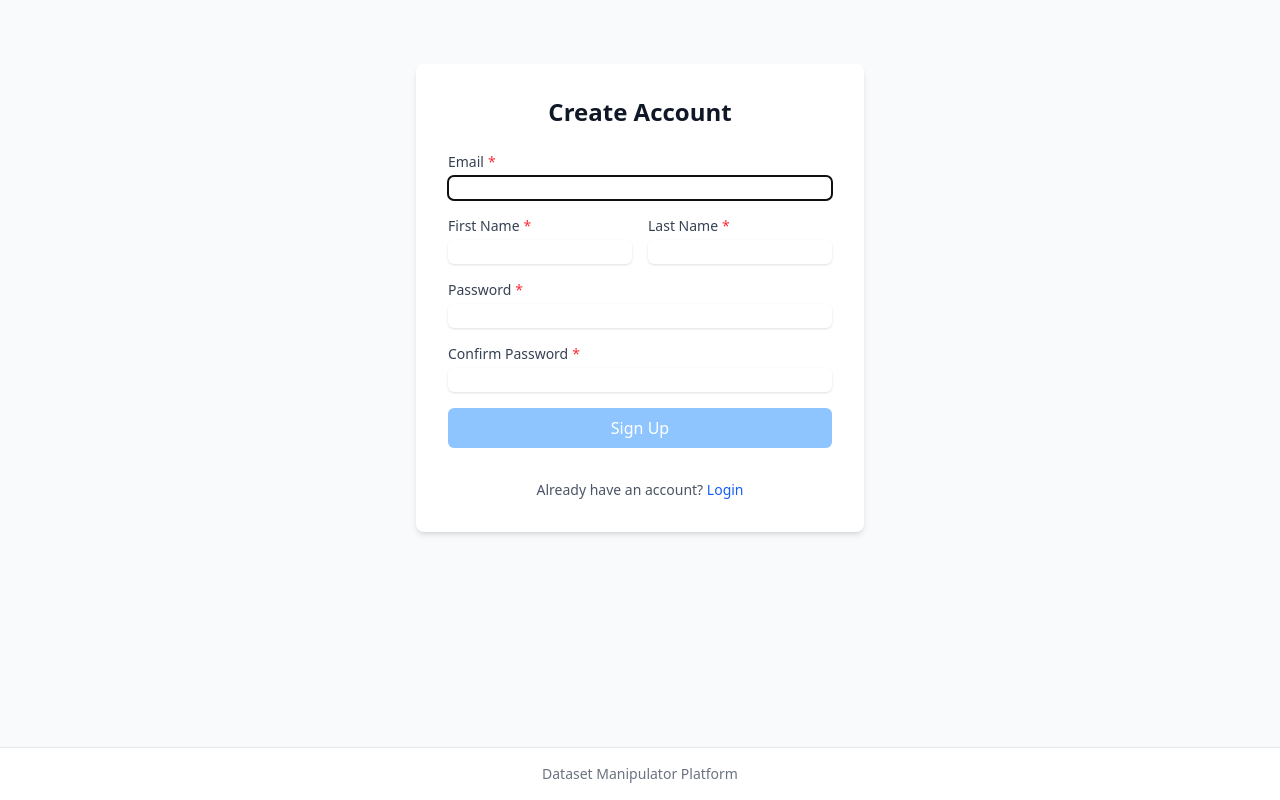
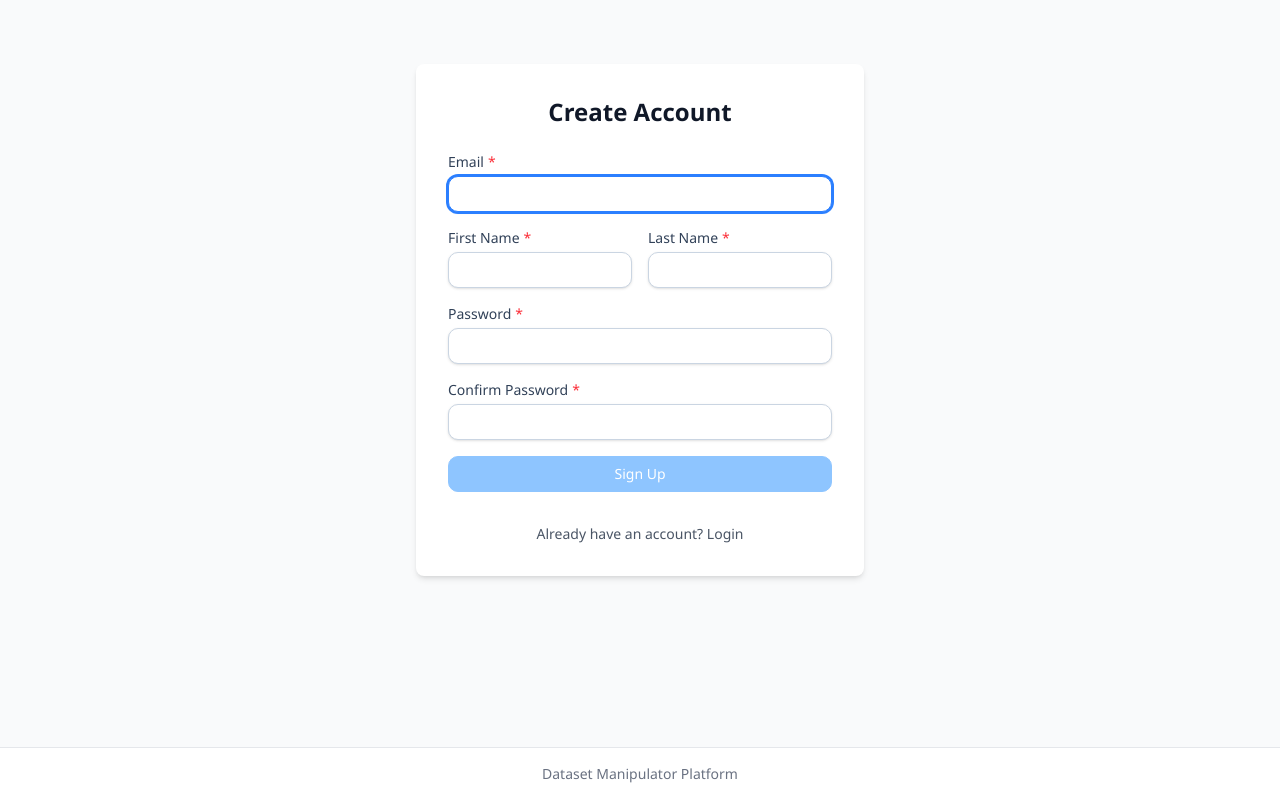
Before and after one commit to PcNerd9/Record-Manipulator-FE, a React (Vite) app: page /register in a window 1280 px wide. Built offline with nearby package versions, Linux system fonts and the light colour scheme; no server answers.

Commit message:
✨ feat: design tokens + shared primitives

```diff
--- a/src/components/common/Button.tsx
+++ b/src/components/common/Button.tsx
@@ -5,7 +5,7 @@
 
 import { ButtonHTMLAttributes, forwardRef } from 'react'
 
-export type ButtonVariant = 'primary' | 'secondary' | 'danger' | 'outline'
+export type ButtonVariant = 'primary' | 'secondary' | 'danger' | 'outline' | 'ghost'
 export type ButtonSize = 'sm' | 'md' | 'lg'
 
 export interface ButtonProps extends ButtonHTMLAttributes<HTMLButtonElement> {
@@ -17,19 +17,21 @@
 
 const variantStyles: Record<ButtonVariant, string> = {
   primary:
-    'bg-blue-600 text-white hover:bg-blue-700 focus:ring-blue-500 disabled:bg-blue-300',
+    'bg-blue-700 text-white border border-blue-700 hover:bg-blue-800 hover:border-blue-800 focus:ring-blue-500 disabled:bg-blue-300 disabled:border-blue-300',
   secondary:
-    'bg-gray-200 text-gray-900 hover:bg-gray-300 focus:ring-gray-500 disabled:bg-gray-100',
+    'bg-slate-100 text-slate-800 border border-slate-300 hover:bg-slate-200 hover:border-slate-400 focus:ring-slate-500 disabled:bg-slate-100 disabled:text-slate-400 disabled:border-slate-200',
   danger:
-    'bg-red-600 text-white hover:bg-red-700 focus:ring-red-500 disabled:bg-red-300',
+    'bg-red-700 text-white border border-red-700 hover:bg-red-800 hover:border-red-800 focus:ring-red-500 disabled:bg-red-300 disabled:border-red-300',
   outline:
-    'border-2 border-gray-300 text-gray-700 hover:bg-gray-50 focus:ring-gray-500 disabled:border-gray-200 disabled:text-gray-400',
+    'bg-white border border-slate-300 text-slate-700 hover:bg-slate-50 hover:border-slate-400 focus:ring-slate-500 disabled:border-slate-200 disabled:text-slate-400',
+  ghost:
+    'bg-transparent border border-transparent text-slate-700 hover:bg-slate-100 focus:ring-slate-500 disabled:text-slate-400',
 }
 
 const sizeStyles: Record<ButtonSize, string> = {
-  sm: 'px-3 py-1.5 text-sm',
-  md: 'px-4 py-2 text-base',
-  lg: 'px-6 py-3 text-lg',
+  sm: 'h-8 px-3 text-sm',
+  md: 'h-9 px-4 text-sm',
+  lg: 'h-11 px-5 text-base',
 }
 
 export const Button = forwardRef<HTMLButtonElement, ButtonProps>(
@@ -47,7 +49,7 @@
     ref
   ) => {
     const baseStyles =
-      'inline-flex items-center justify-center font-medium rounded-md focus:outline-none focus:ring-2 focus:ring-offset-2 transition-colors duration-200 disabled:cursor-not-allowed'
+      'inline-flex items-center justify-center gap-2 font-medium rounded-md focus:outline-none focus:ring-2 focus:ring-offset-2 focus:ring-offset-white transition-colors duration-150 disabled:cursor-not-allowed whitespace-nowrap'
 
     const variantStyle = variantStyles[variant]
     const sizeStyle = sizeStyles[size]
@@ -63,7 +65,7 @@
       >
         {isLoading && (
           <svg
-            className="animate-spin -ml-1 mr-2 h-4 w-4"
+            className="animate-spin h-4 w-4"
             xmlns="http://www.w3.org/2000/svg"
             fill="none"
             viewBox="0 0 24 24"
--- a/src/components/common/Input.tsx
+++ b/src/components/common/Input.tsx
@@ -29,9 +29,9 @@
     const hasError = !!error
 
     const baseInputStyles =
-      'block rounded-md border-gray-300 shadow-sm focus:border-blue-500 focus:ring-blue-500 transition-colors duration-200'
+      'block h-9 rounded-md border border-slate-300 bg-white px-3 text-sm text-slate-900 shadow-sm transition-colors duration-150 placeholder:text-slate-400 focus:outline-none focus:ring-2 focus:ring-blue-500 focus:border-blue-500 disabled:bg-slate-100 disabled:text-slate-500 disabled:border-slate-200'
     const errorInputStyles = hasError
-      ? 'border-red-300 focus:border-red-500 focus:ring-red-500'
+      ? 'border-red-400 focus:border-red-500 focus:ring-red-500'
       : ''
     const widthStyles = fullWidth ? 'w-full' : ''
 
@@ -40,7 +40,7 @@
         {label && (
           <label
             htmlFor={inputId}
-            className="block text-sm font-medium text-gray-700 mb-1"
+            className="mb-1 block text-sm font-medium text-slate-700"
           >
             {label}
             {props.required && <span className="text-red-500 ml-1">*</span>}
@@ -61,14 +61,14 @@
         {error && (
           <p
             id={`${inputId}-error`}
-            className="mt-1 text-sm text-red-600"
+            className="mt-1 text-xs font-medium text-red-600"
             role="alert"
           >
             {error}
           </p>
         )}
         {helperText && !error && (
-          <p id={`${inputId}-helper`} className="mt-1 text-sm text-gray-500">
+          <p id={`${inputId}-helper`} className="mt-1 text-xs text-slate-500">
             {helperText}
           </p>
         )}
--- a/src/components/common/Loader.tsx
+++ b/src/components/common/Loader.tsx
@@ -24,14 +24,14 @@
   return (
     <div className={`flex flex-col items-center justify-center ${className}`}>
       <svg
-        className={`animate-spin ${spinnerSize} text-blue-600`}
+        className={`animate-spin ${spinnerSize} text-blue-700`}
         xmlns="http://www.w3.org/2000/svg"
         fill="none"
         viewBox="0 0 24 24"
         aria-label="Loading"
       >
         <circle
-          className="opacity-25"
+          className="opacity-20"
           cx="12"
           cy="12"
           r="10"
@@ -45,7 +45,7 @@
         />
       </svg>
       {text && (
-        <p className="mt-2 text-sm text-gray-600" aria-live="polite">
+        <p className="mt-2 text-sm text-slate-600" aria-live="polite">
           {text}
         </p>
       )}
@@ -60,7 +60,7 @@
 export function InlineLoader({ className = '' }: { className?: string }) {
   return (
     <svg
-      className={`animate-spin h-4 w-4 text-gray-400 ${className}`}
+      className={`animate-spin h-4 w-4 text-slate-500 ${className}`}
       xmlns="http://www.w3.org/2000/svg"
       fill="none"
       viewBox="0 0 24 24"
--- a/src/components/common/Modal.tsx
+++ b/src/components/common/Modal.tsx
@@ -18,9 +18,9 @@
 }
 
 const sizeStyles: Record<ModalSize, string> = {
-  sm: 'max-w-md',
-  md: 'max-w-lg',
-  lg: 'max-w-2xl',
+  sm: 'max-w-[420px]',
+  md: 'max-w-[560px]',
+  lg: 'max-w-[760px]',
   xl: 'max-w-4xl',
   full: 'max-w-full mx-4',
 }
@@ -76,7 +76,7 @@
     >
       {/* Overlay */}
       <div
-        className="fixed inset-0 bg-black bg-opacity-50 transition-opacity"
+        className="fixed inset-0 bg-slate-900/45 backdrop-blur-[1px] transition-opacity"
         onClick={closeOnOverlayClick ? onClose : undefined}
         aria-hidden="true"
       />
@@ -84,16 +84,16 @@
       {/* Modal Container */}
       <div className="flex min-h-full items-center justify-center p-4">
         <div
-          className={`relative bg-white rounded-lg shadow-xl ${sizeStyle} w-full`}
+          className={`relative w-full overflow-hidden rounded-xl border border-slate-200 bg-white shadow-2xl ${sizeStyle}`}
           onClick={(e) => e.stopPropagation()}
         >
           {/* Header */}
           {(title || showCloseButton) && (
-            <div className="flex items-center justify-between p-6 border-b border-gray-200">
+            <div className="flex items-center justify-between border-b border-slate-200 bg-slate-50 px-5 py-4">
               {title && (
                 <h3
                   id="modal-title"
-                  className="text-lg font-semibold text-gray-900"
+                  className="text-base font-semibold text-slate-900"
                 >
                   {title}
                 </h3>
@@ -101,7 +101,7 @@
               {showCloseButton && (
                 <button
                   onClick={onClose}
-                  className="text-gray-400 hover:text-gray-600 focus:outline-none focus:ring-2 focus:ring-blue-500 rounded-md p-1"
+                  className="rounded-md p-1 text-slate-400 transition-colors hover:bg-slate-100 hover:text-slate-600 focus:outline-none focus:ring-2 focus:ring-blue-500"
                   aria-label="Close modal"
                 >
                   <svg
@@ -123,7 +123,7 @@
           )}
 
           {/* Content */}
-          <div className="p-6">{children}</div>
+          <div className="p-5">{children}</div>
         </div>
       </div>
     </div>
--- a/src/index.css
+++ b/src/index.css
@@ -1,17 +1,80 @@
 @import "tailwindcss";
+
+:root {
+  --bg-app: #f3f5f8;
+  --bg-surface: #ffffff;
+  --bg-muted: #f8fafc;
+  --border: #d9e1ea;
+  --border-strong: #b8c4d3;
+  --text-primary: #0f172a;
+  --text-secondary: #475569;
+  --accent: #1d4ed8;
+  --accent-soft: #dbeafe;
+  --success: #15803d;
+  --warning: #b45309;
+  --danger: #b91c1c;
+  --radius-sm: 6px;
+  --radius-md: 10px;
+  --shadow-sm: 0 1px 2px rgba(15, 23, 42, 0.06);
+  --shadow-md: 0 8px 24px rgba(15, 23, 42, 0.08);
+  --row-h: 36px;
+  --cell-px: 10px;
+}
+
+html,
+body,
+#root {
+  min-height: 100%;
+}
+
+body {
+  margin: 0;
+  background: var(--bg-app);
+  color: var(--text-primary);
+  font-family: "IBM Plex Sans", "Segoe UI", -apple-system, BlinkMacSystemFont, sans-serif;
+  text-rendering: optimizeLegibility;
+}
+
+*,
+*::before,
+*::after {
+  box-sizing: border-box;
+}
+
+a {
+  color: inherit;
+}
+
+.surface-card {
+  background: var(--bg-surface);
+  border: 1px solid var(--border);
+  border-radius: var(--radius-md);
+  box-shadow: var(--shadow-sm);
+}
+
+.surface-muted {
+  background: var(--bg-muted);
+  border: 1px solid var(--border);
+  border-radius: var(--radius-sm);
+}
+
+.focus-ring {
+  outline: none;
+  box-shadow: 0 0 0 2px var(--accent-soft), 0 0 0 4px rgba(29, 78, 216, 0.32);
+}
 
 /* Toast animation */
 @keyframes slide-in {
   from {
-    transform: translateX(100%);
+    transform: translateY(-10px) scale(0.98);
     opacity: 0;
   }
   to {
-    transform: translateX(0);
+    transform: translateY(0) scale(1);
     opacity: 1;
   }
 }
 
 .animate-slide-in {
-  animation: slide-in 0.3s ease-out;
+  animation: slide-in 0.22s ease-out;
 }
```
Also changed, not shown: src/components/common/Toast.tsx (+16 -14 lines).
